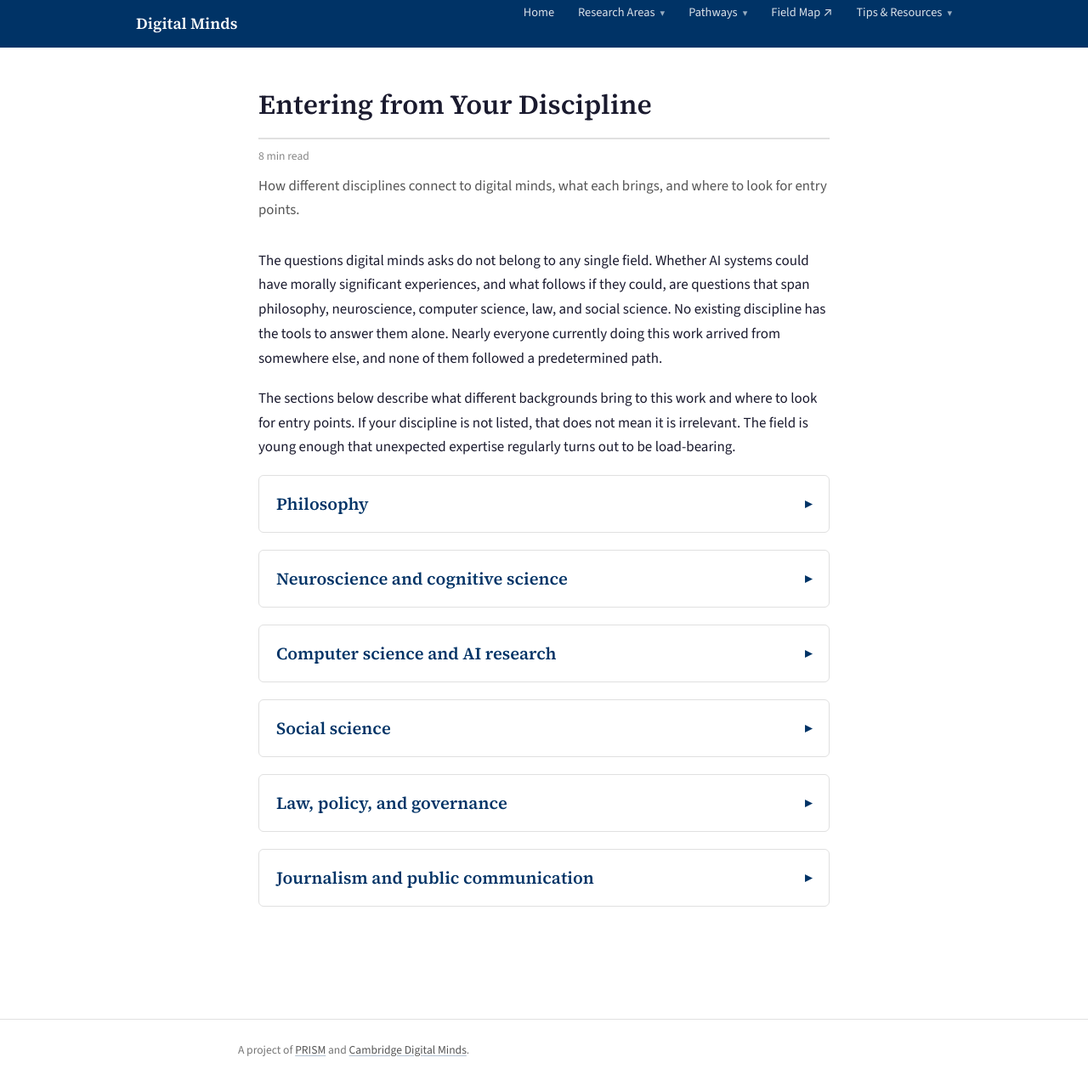
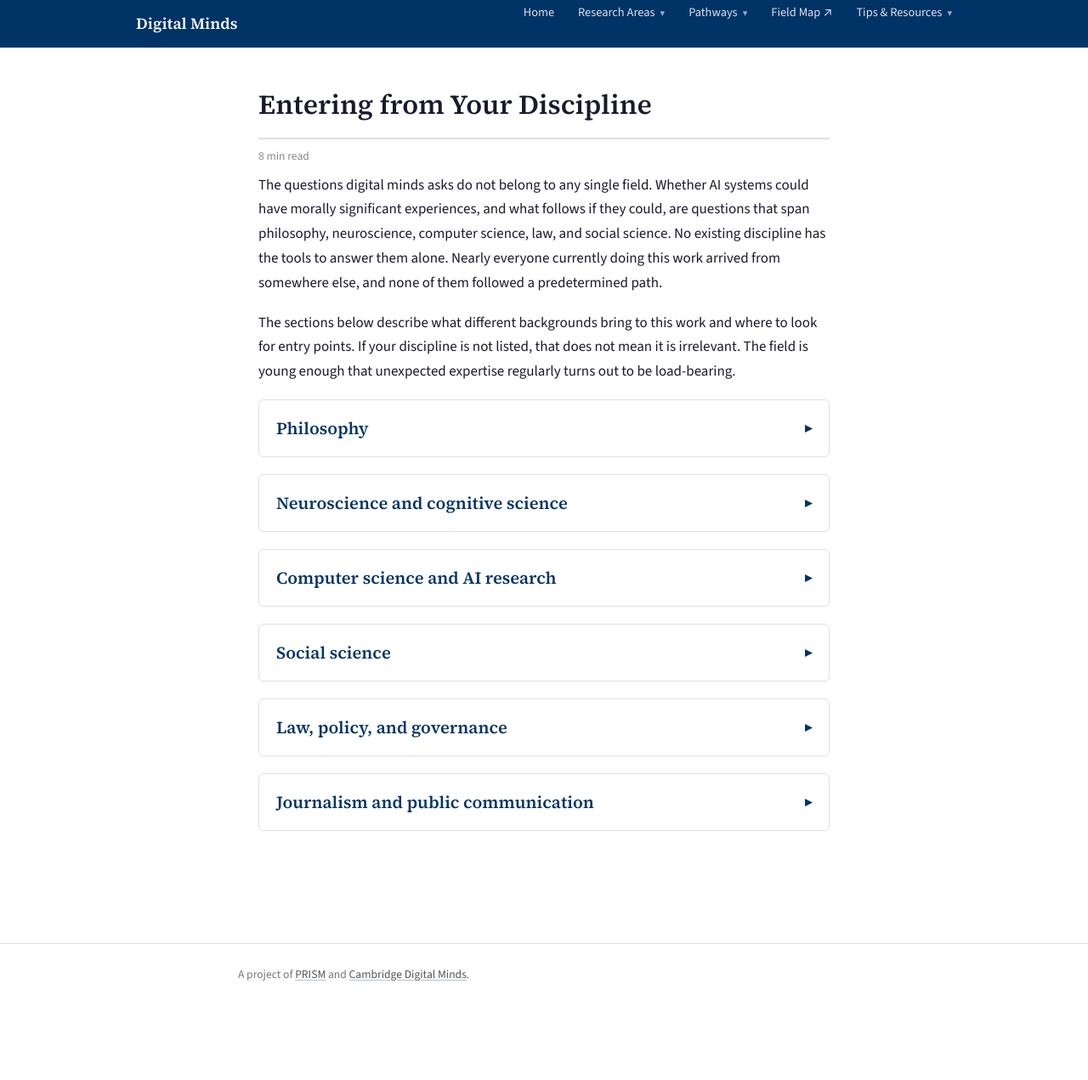
Before and after one commit to Mitchel-Alexander/getting-started-digital-minds, a Jekyll site: the page built from disciplines.md, in a window 1280 px wide. Shown: the whole page at 85% size. Built offline with Jekyll 4.4.1, drawn with Linux system fonts in a browser that asks for light colours; after the commit the page ends 1182 px from its top, so only the background shows below that.

Commit message:
Remove redundant description from Disciplines front matter
Co-Authored-By: Claude Opus 4.6 <noreply@anthropic.com>

```diff
--- a/disciplines.md
+++ b/disciplines.md
@@ -2,7 +2,7 @@
 layout: page
 title: Entering from Your Discipline
 permalink: /pathways/disciplines/
-description: How different disciplines connect to digital minds, what each brings, and where to look for entry points.
+description:
 ---
 
 The questions digital minds asks do not belong to any single field. Whether AI systems could have morally significant experiences, and what follows if they could, are questions that span philosophy, neuroscience, computer science, law, and social science. No existing discipline has the tools to answer them alone. Nearly everyone currently doing this work arrived from somewhere else, and none of them followed a predetermined path.
```
